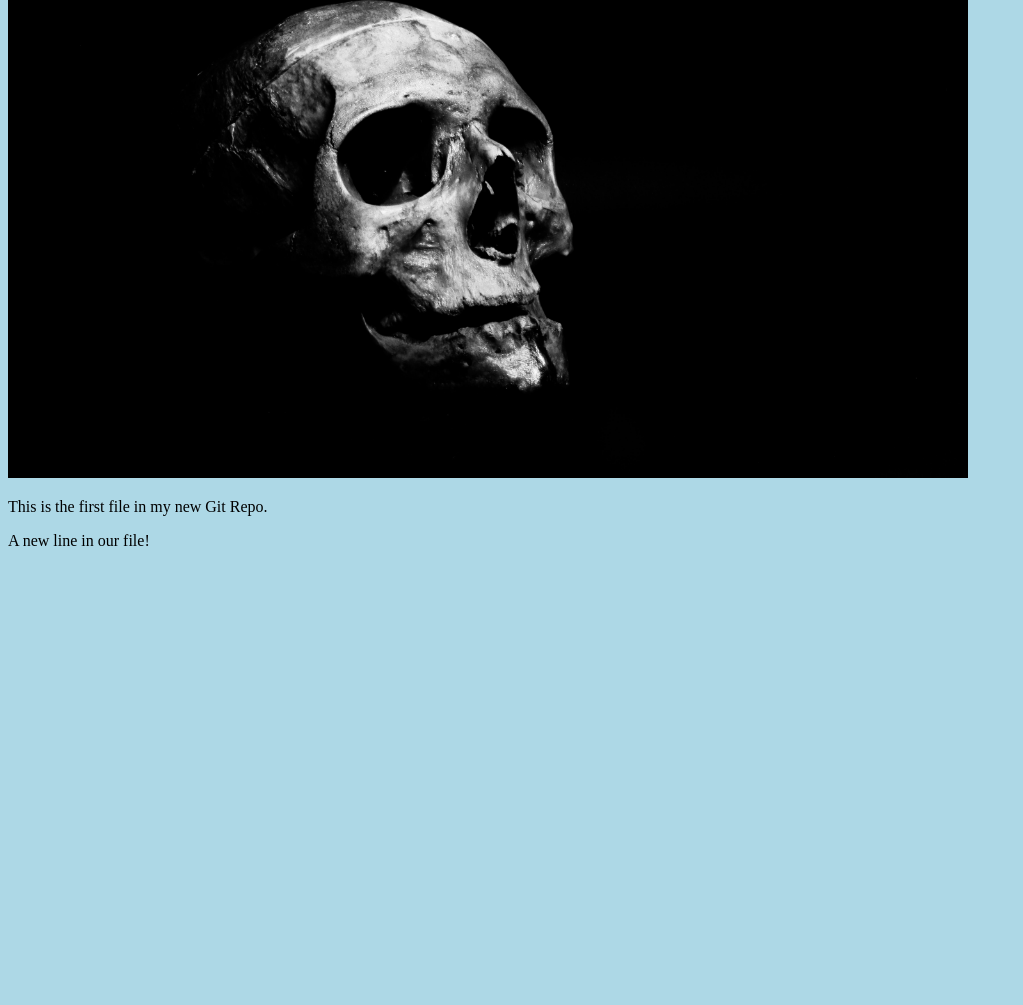
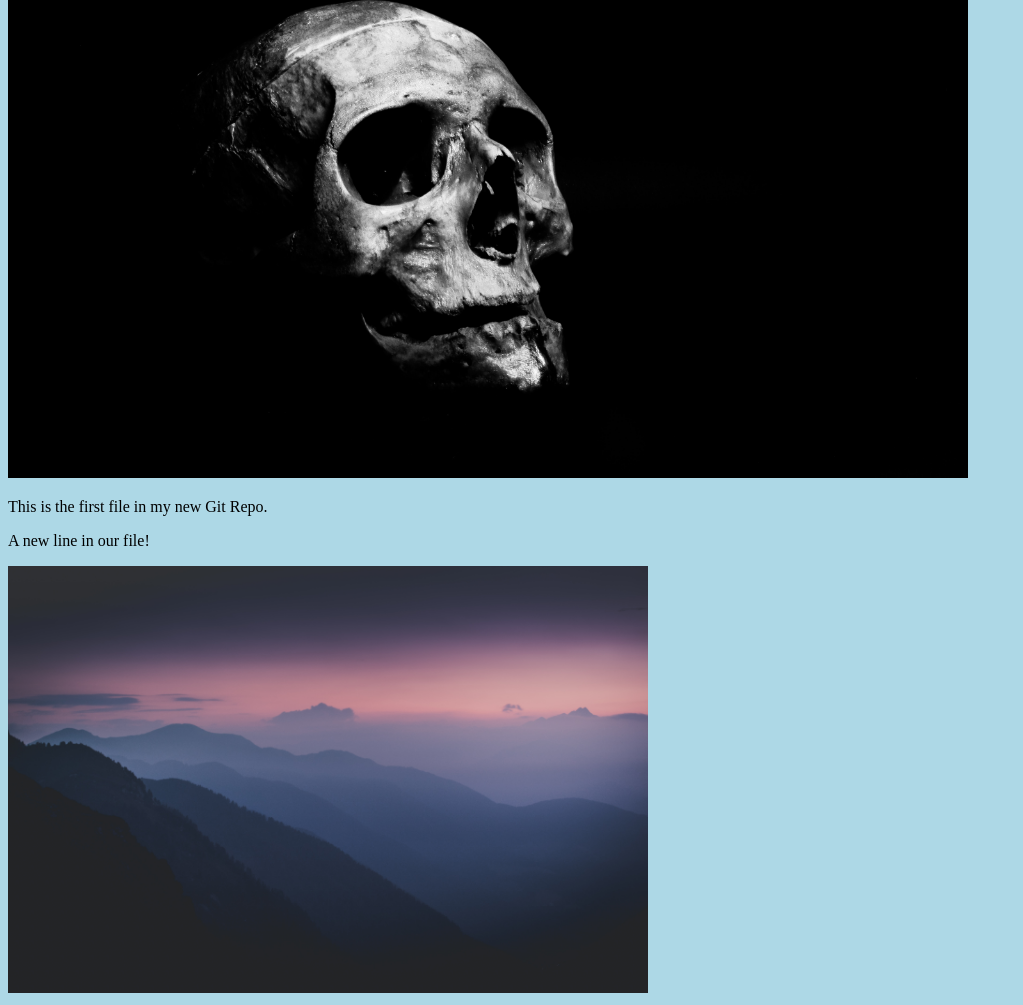
Before and after one commit to koushal3000/hello-world, a plain HTML site: page index.html in a window 1280 px wide. Shown: the part 242-1247 px from the top of the page, without its empty margins (0-1023 px from the left). Before the commit the page ends 808 px from the top, so only its background shows below. Drawn offline with Linux system fonts and the light colour scheme.

Commit message:
added new image

```diff
--- a/index.html
+++ b/index.html
@@ -7,10 +7,10 @@
 <body>
 
 <h1>Hello world!</h1>
-<div><img src="test-image.jpg" alt="Hello World from Space"
-style="width:100%;max-width:960px"></div>
+<div><img src="test-image.jpg" alt="Hello World from Space" style="width:100%;max-width:960px"></div>
 <p>This is the first file in my new Git Repo.</p>
 <p>A new line in our file!</p>
+<div><img src="test-image-2.jpg" alt="Hello Git" style="width:100%;max-width:640px"></div>
 
 </body>
 </html>
```
Also changed, not shown: test-image-2.jpg (added).
